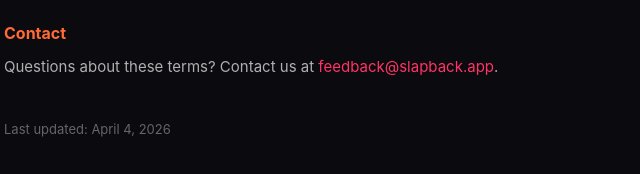
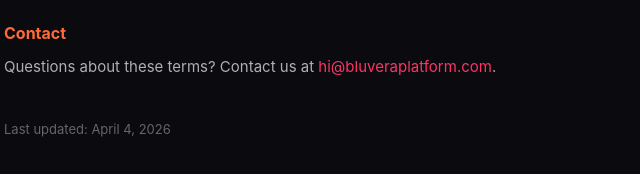
Before and after one commit to hidrey/slapback-legal, a plain HTML site: page index.html in a window 1280 px wide. Shown: the part 2230-2404 px from the top of the page, 296-936 px from the left. Drawn offline with Linux system fonts and the light colour scheme.

Commit message:
Update contact email to hi@bluveraplatform.com

```diff
--- a/index.html
+++ b/index.html
@@ -92,7 +92,7 @@
         <p>These terms are governed by the laws of the United States.</p>
 
         <h3>Contact</h3>
-        <p>Questions about these terms? Contact us at <a href="mailto:feedback@slapback.app">feedback@slapback.app</a>.</p>
+        <p>Questions about these terms? Contact us at <a href="mailto:hi@bluveraplatform.com">hi@bluveraplatform.com</a>.</p>
 
         <p class="updated">Last updated: April 4, 2026</p>
     </div>
```
